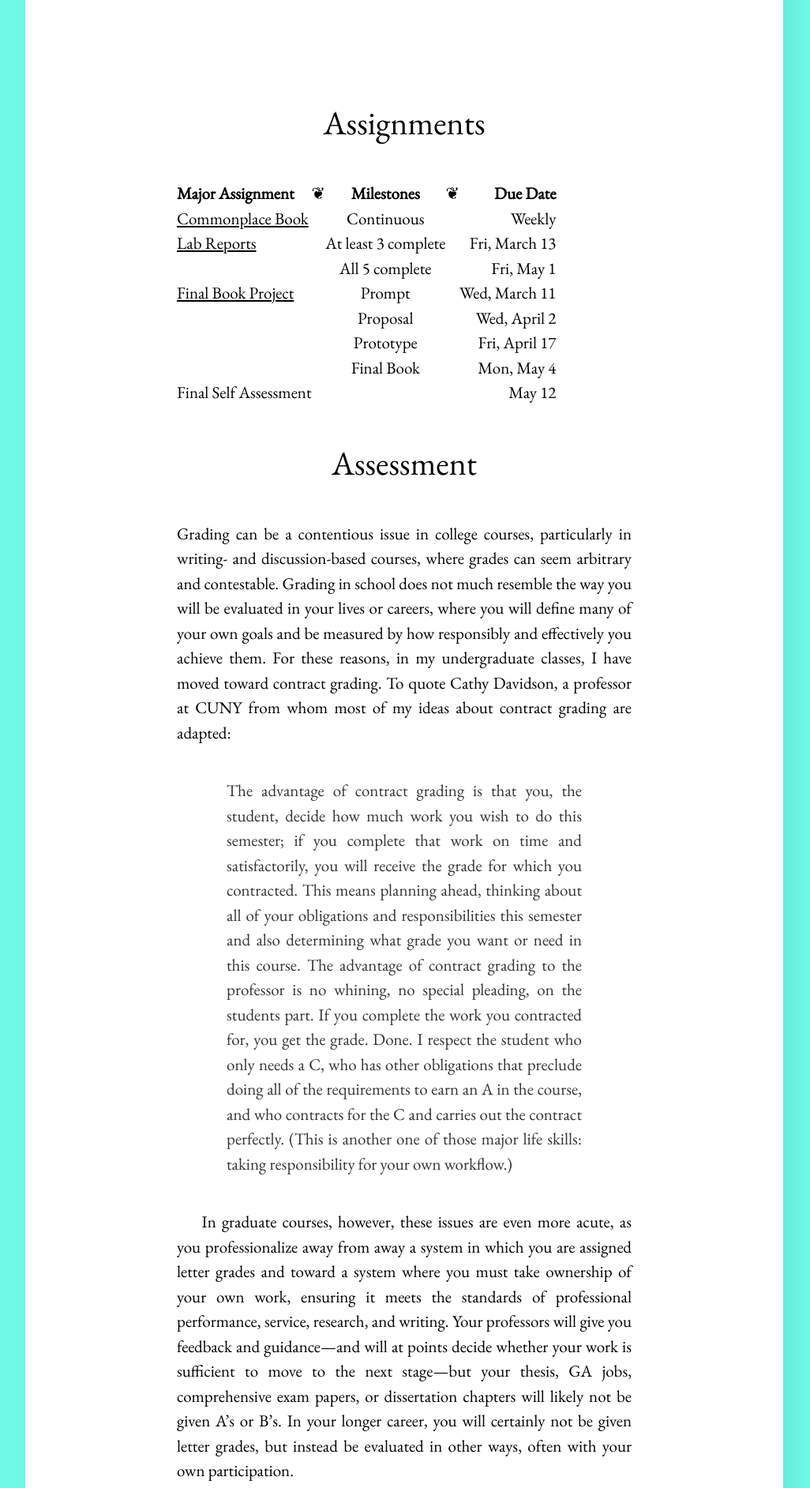
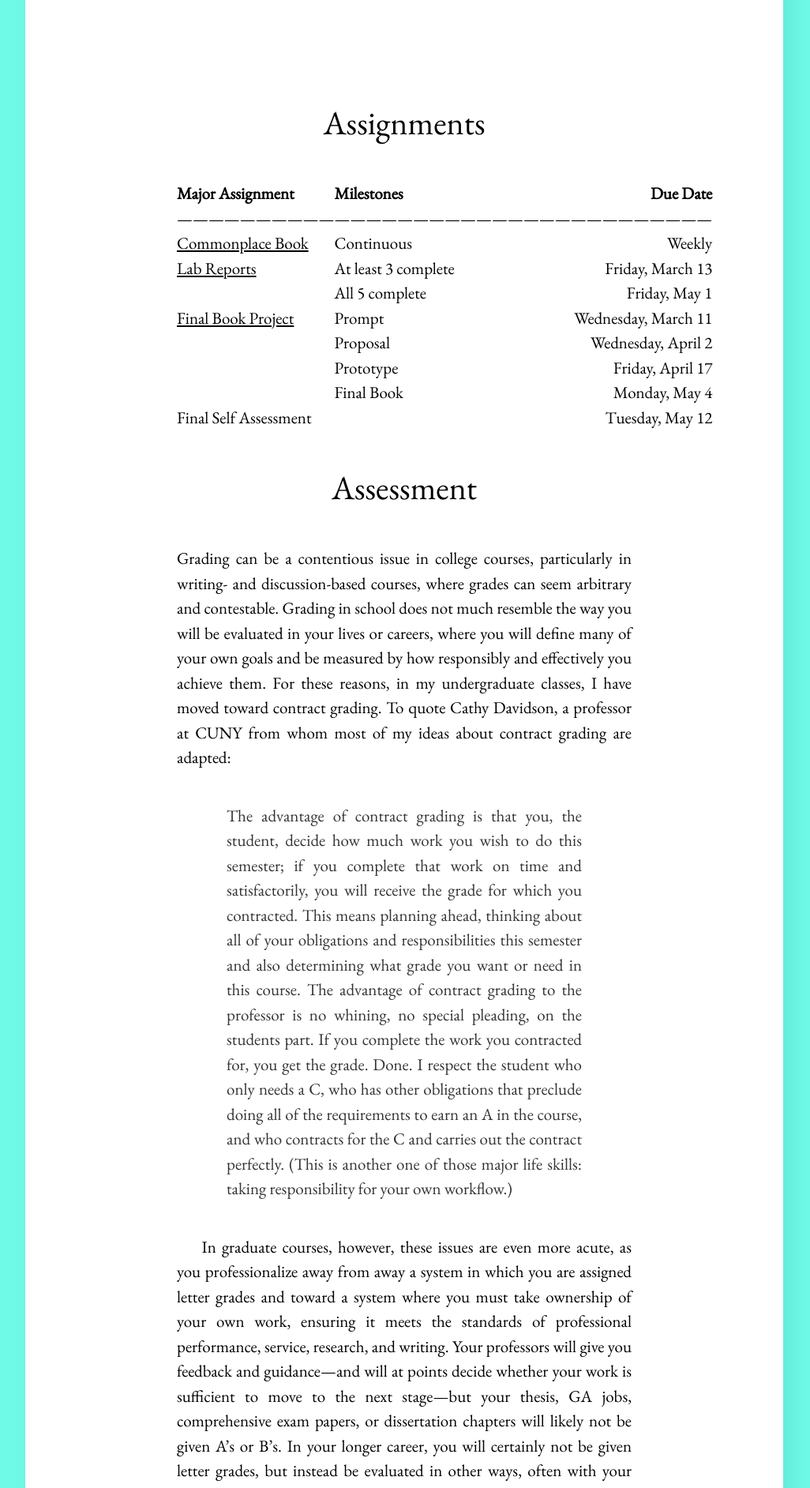
Before and after one commit to rccordell/s26bl, a Jekyll site: the page built from pages/assessment.md, in a window 1280 px wide. Shown: the part 401-2285 px from the top of the page at 79% size, without its empty margins (128-1154 px from the left). Built offline with Jekyll 4.4.1, drawn with Linux system fonts in a browser that asks for light colours.

Commit message:
Update assessment.md

```diff
--- a/pages/assessment.md
+++ b/pages/assessment.md
@@ -5,16 +5,17 @@ title: Assignments & Assessment
 
 ## Assignments
 
-| **Major Assignment** | ❦ | **Milestones** | ❦ | **Due Date** |
-| :------------ |:---: | :-----------: |:---:| -----: |
-| [Commonplace Book](/pages/assignments/commonplace-book/) | | Continuous | | Weekly |
-|  [Lab Reports](/pages/assignments/lab-reports/) | | At least 3 complete | | Fri, March 13 |
-|   | | All 5 complete | | Fri, May 1 |
-| [Final Book Project](/pages/assignments/book-project/) | | Prompt | | Wed, March 11 |
-| | | Proposal | | Wed, April 2 |
-| | | Prototype | | Fri, April 17 |
-|  | | Final Book | | Mon, May 4 |
-| Final Self Assessment | | | | May 12 |
+| **Major Assignment** | **Milestones** | **Due Date** |
+| :------------ | :----------- | -----: |
+| —————————— | ———————————— | ———————————— |
+| [Commonplace Book](/pages/assignments/commonplace-book/) | Continuous | Weekly |
+|  [Lab Reports](/pages/assignments/lab-reports/) | At least 3 complete | Friday, March 13 |
+|   | All 5 complete | Friday, May 1 |
+| [Final Book Project](/pages/assignments/book-project/) | Prompt | Wednesday, March 11 |
+| | Proposal | Wednesday, April 2 |
+| | Prototype | Friday, April 17 |
+| | Final Book | Monday, May 4 |
+| Final Self Assessment | | Tuesday, May 12 |
 
 
 ## Assessment
@@ -72,7 +73,7 @@ Please see the Student Code for full details: [http://studentcode.illinois.edu/a
 
 When you assess your work in IS583BL, I encourage you to take a holistic approach. The rubric below can help guide your evaluation, but I am also happy to chat about these expectations and your performance at any time.
 
-| Component | Exceeds Expectations | Meets Expectations | Below Expectations |
+| **Component** | **Exceeds Expectations** | **Meets Expectations** | **Below Expectations** |
 | :-- | :-----: | :-----: | :-----: |
 | Attendance and Participation | Attends all meetings and activity participates in discussion and lab activities, drawing from assigned materials in specific and relevant ways. | Attends most meetings and participates in the majority of discussions. | Misses a number of meetings and only occasionally participates in discussion. |
 | Discussion Prep | Reads all core assignments and one penumbral assignment for each discussion section and is prepared with 3 well-developed questions or observations for each class | Reads the majority core assignments and usually one penumbral assignment for each discussion section and prepares 3 questions or observations for each class | Does not consistently read assigned materials and struggles to prepare discussion prep |
```
